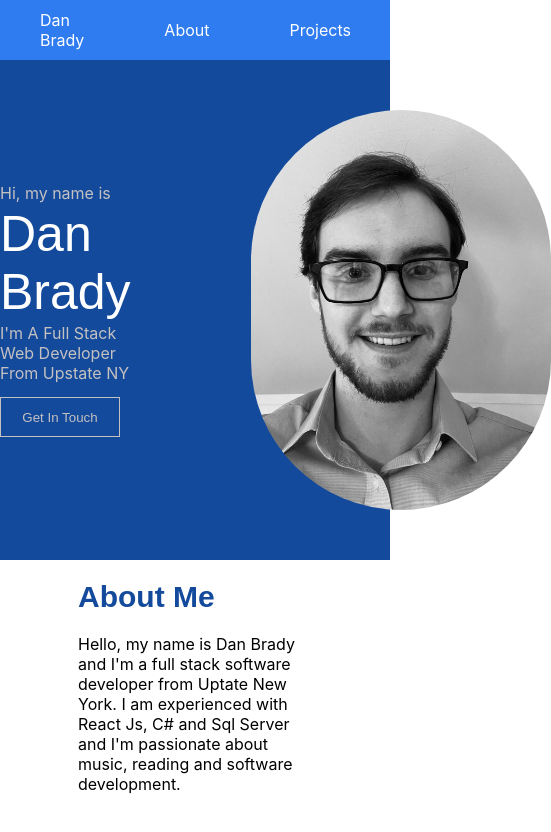
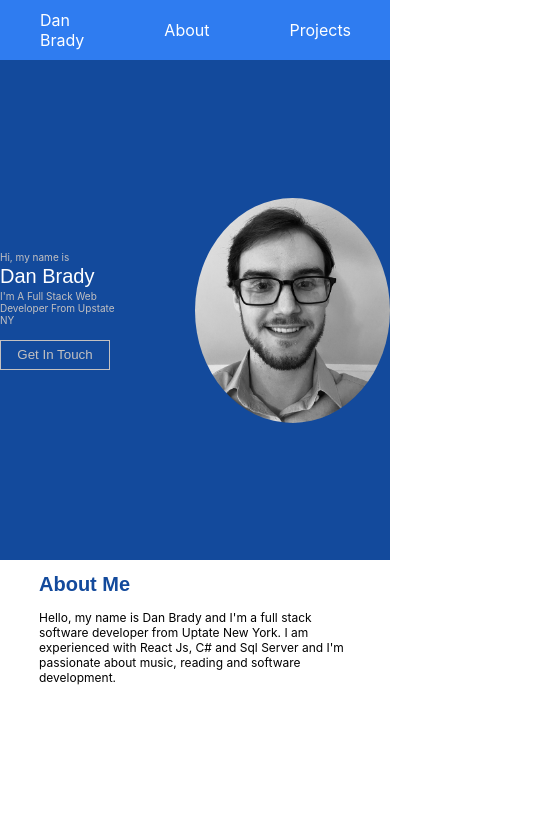
Before and after one commit to DanMBrady/Portfolio, a React (Create React App) app: page / in a window 390 px wide. Shown: the top 832 px of the page, 551 px wide, since content can reach past the window. Built offline with nearby package versions, Linux system fonts and the light colour scheme.

Commit message:
media-start

```diff
--- a/src/components/pages/About.css
+++ b/src/components/pages/About.css
@@ -1,7 +1,7 @@
 .profilePhoto{
     height:400px;
     width: 400px;
-    border-radius: 200px;
+    border-radius: 50%;
     object-fit: cover;
 
 }
@@ -68,3 +68,86 @@
 .aboutSection{
     width:60%;
 }
+
+@media (max-width: 1025px){
+   .profilePhoto{
+    height:350px;
+    width:350px;
+    }
+
+    .leftDivAbout{
+        margin-right: 60px;
+    }
+
+    .aboutName{
+        font: 40px "Fira Sans", sans-serif;
+    }
+
+    .aboutTitle{
+        font-size: 15px;
+    }
+
+    .contactButton{
+        height: 30px;
+        width:110px
+    }
+
+    .aboutMe{
+        font: 25px "Fira Sans", sans-serif;
+        font-weight: 550;
+    }
+
+    .aboutSection{
+        width:70%;
+    }
+}
+
+@media (max-width: 850px){
+    .profilePhoto{
+        height:275px;
+        width:275px;
+        }
+
+        .leftDivAbout{
+            margin-right: 40px;
+        }
+
+        .aboutName{
+            font: 30px "Fira Sans", sans-serif;
+        }
+
+        .aboutTitle{
+            font-size: 12px;
+        }
+
+        .aboutSection{
+            width:80%;
+        }
+}
+
+@media (max-width: 675px){
+    .profilePhoto{
+        height:225px;
+        width:225px;
+        }
+
+        .leftDivAbout{
+            margin-right: 30px;
+        }
+
+        .aboutName{
+            font: 20px "Fira Sans", sans-serif;
+        }
+
+        .aboutTitle{
+            font-size: 10px;
+        }
+
+        .aboutMe{
+            font: 20px "Fira Sans", sans-serif;
+            font-weight: 550;
+        }
+        .aboutSection{
+            font-size: 12px;
+        }
+}
```
